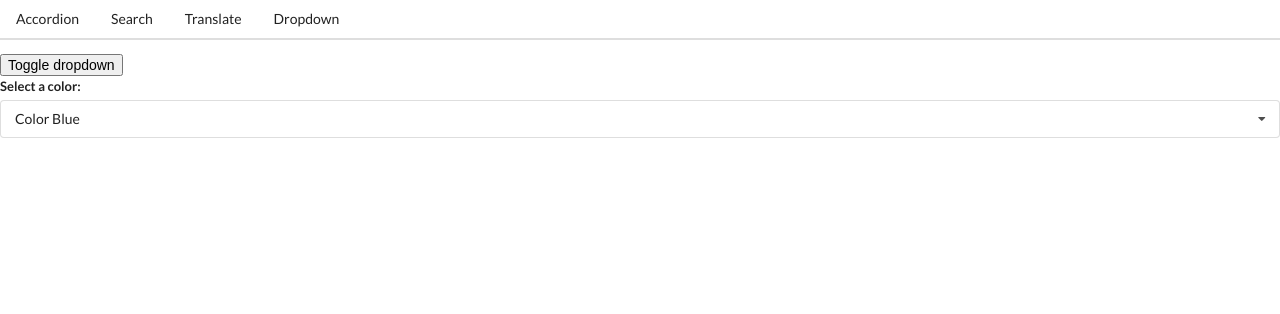
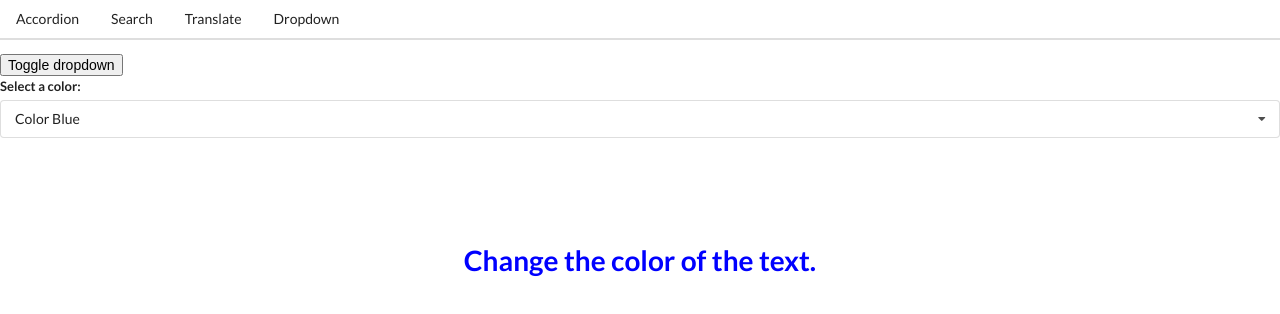
Before and after one commit to i-atanasov/widgets, a React (Create React App) app: page /dropdown in a window 1280 px wide. Shown: the top 314 px of the page. Built offline with nearby package versions, Linux system fonts and the light colour scheme.

Commit message:
dropdown extra

```diff
--- a/src/components/Dropdown.js
+++ b/src/components/Dropdown.js
@@ -46,6 +46,11 @@ const Dropdown = ({ options, selected, onSelectedChange, label }) => {
                     <div className="text">{selected.label}</div>
                     <div className={`menu ${open ? 'visible transition' : ''}`}>{renderedOption}</div>
                 </div>
+                <div>
+                    <h1 style={{color: selected.value}} className="ui centered huge header"><br/><br/><br/>
+                        Change the color of the text.
+                    </h1>
+                </div>
             </div>
         </div>
         );
```
